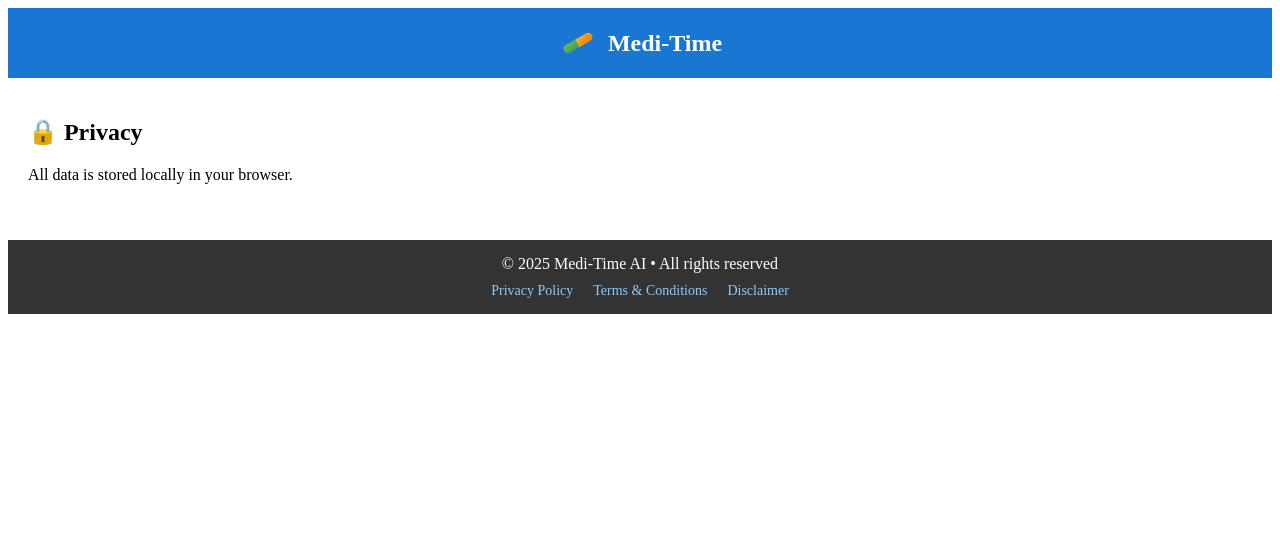
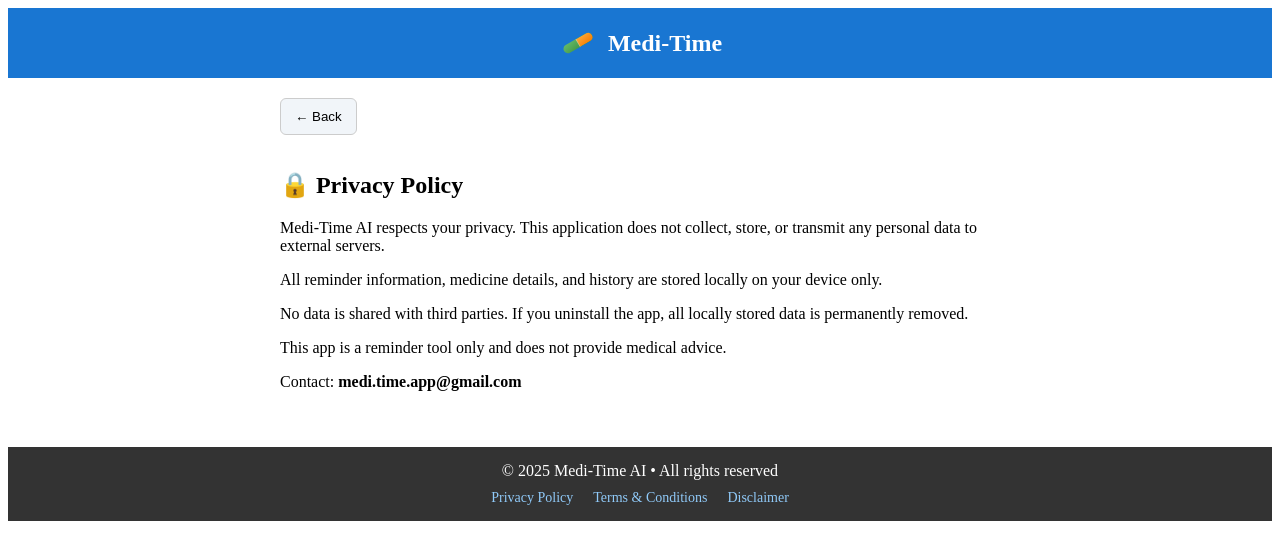
Before and after one commit to vasu-h10/medi-time-ai, a React (Vite) app: page /privacy in a window 1280 px wide. Shown: the top 560 px of the page. Built offline with nearby package versions, Linux system fonts and the light colour scheme.

Commit message:
Update Privacy.jsx

```diff
--- a/pages/Privacy.jsx
+++ b/pages/Privacy.jsx
@@ -1 +1,45 @@
-export default function Privacy() { return <div style={{padding:20}}><h2>🔒 Privacy</h2><p>All data is stored locally in your browser.</p></div>; }
+export default function Privacy() {
+  return (
+    <div style={{ padding: 20, maxWidth: 720, margin: "0 auto" }}>
+      {/* Back button */}
+      <button
+        onClick={() => window.history.back()}
+        style={{
+          marginBottom: 16,
+          padding: "10px 14px",
+          background: "#f1f5f9",
+          border: "1px solid #ccc",
+          borderRadius: 6,
+          cursor: "pointer",
+        }}
+      >
+        ← Back
+      </button>
+
+      <h2>🔒 Privacy Policy</h2>
+
+      <p>
+        Medi-Time AI respects your privacy. This application does not collect,
+        store, or transmit any personal data to external servers.
+      </p>
+
+      <p>
+        All reminder information, medicine details, and history are stored
+        locally on your device only.
+      </p>
+
+      <p>
+        No data is shared with third parties. If you uninstall the app, all
+        locally stored data is permanently removed.
+      </p>
+
+      <p>
+        This app is a reminder tool only and does not provide medical advice.
+      </p>
+
+      <p>
+        Contact: <b>medi.time.app@gmail.com</b>
+      </p>
+    </div>
+  );
+}
```
